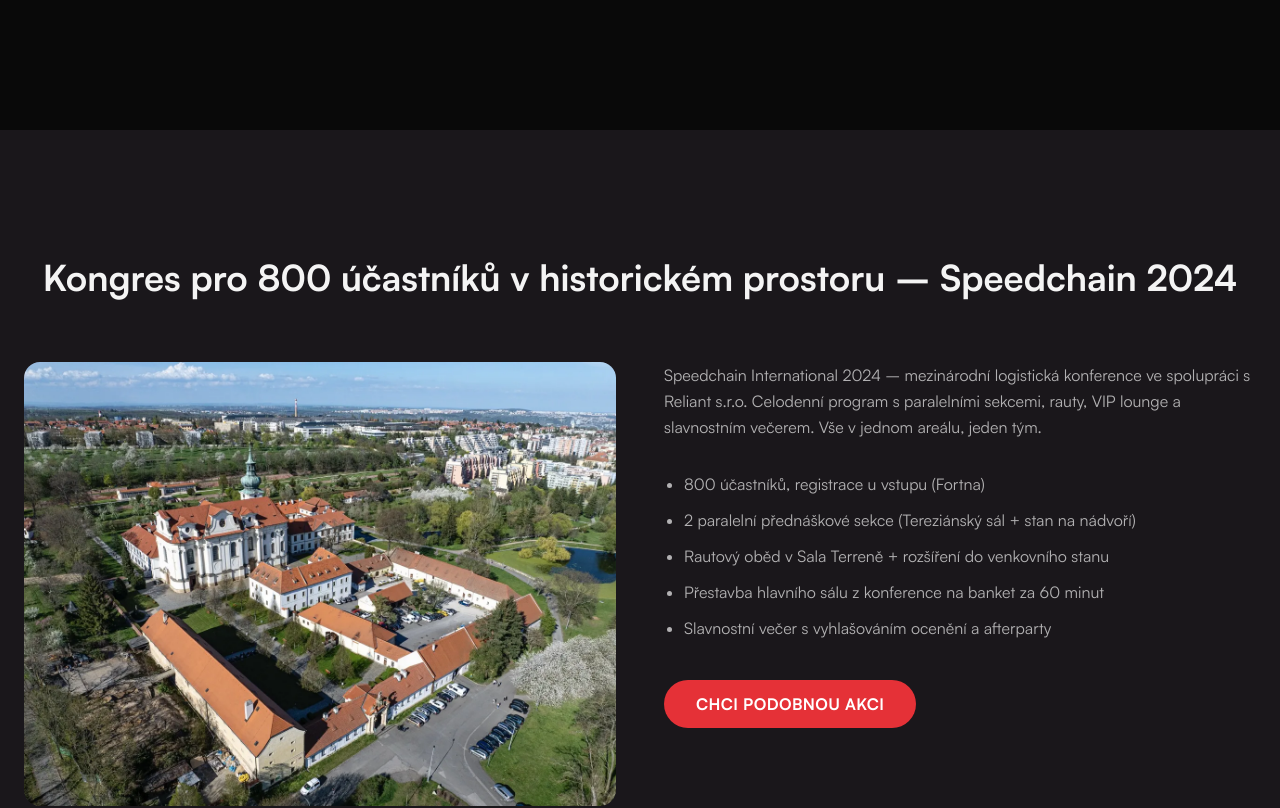
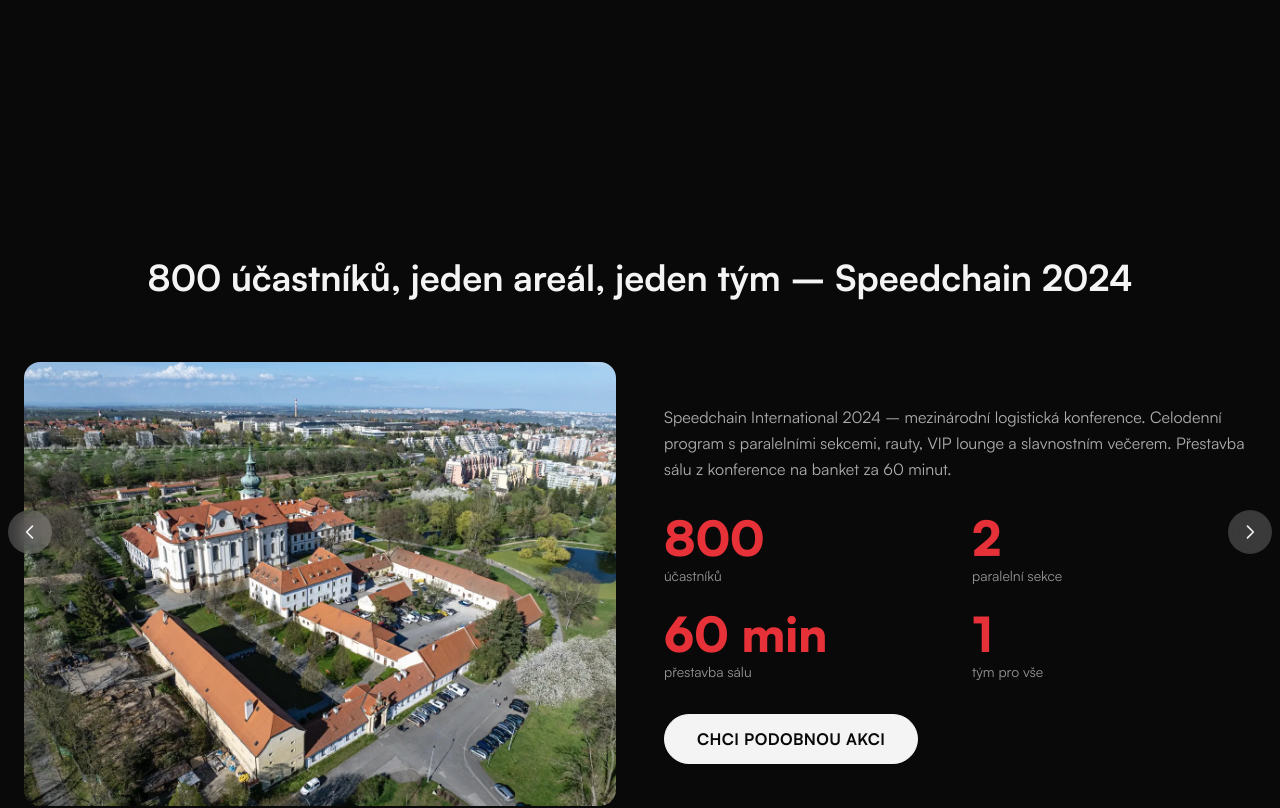
Before and after one commit to lsei27/brevnovevents, a Next.js app: page /firemni-eventy in a window 1280 px wide. Shown: the part 10502-11310 px from the top of the page. Built offline with nearby package versions, Linux system fonts and the light colour scheme.

Commit message:
feat: use homepage SocialProof carousel on corporate events page instead of static CaseStudy

```diff
--- a/src/app/firemni-eventy/page.tsx
+++ b/src/app/firemni-eventy/page.tsx
@@ -12,7 +12,7 @@
 import { PriceList } from "@/components/sections/firemni/PriceList";
 import { Upsell } from "@/components/sections/firemni/Upsell";
 import { ProcessExpanded } from "@/components/sections/firemni/ProcessExpanded";
-import { CaseStudy } from "@/components/sections/firemni/CaseStudy";
+import { SocialProof } from "@/components/sections/SocialProof";
 import { AgencyProgram } from "@/components/sections/firemni/AgencyProgram";
 import { FAQFiremni } from "@/components/sections/firemni/FAQFiremni";
 import { Location } from "@/components/sections/Location";
@@ -53,7 +53,7 @@
       <PriceList />
       <Upsell />
       <ProcessExpanded />
-      <CaseStudy />
+      <SocialProof />
       <AgencyProgram />
       <FAQFiremni />
       <Location />
--- a/src/components/sections/firemni/CaseStudy.tsx
+++ /dev/null
@@ -1,57 +0,0 @@
-import Image from "next/image";
-import { Button } from "@/components/ui/Button";
-
-const keyFacts = [
-  "800 účastníků, registrace u vstupu (Fortna)",
-  "2 paralelní přednáškové sekce (Tereziánský sál + stan na nádvoří)",
-  "Rautový oběd v Sala Terreně + rozšíření do venkovního stanu",
-  "Přestavba hlavního sálu z konference na banket za 60 minut",
-  "Slavnostní večer s vyhlašováním ocenění a afterparty",
-];
-
-export function CaseStudy() {
-  return (
-    <section className="bg-brand-black-alt py-20 md:py-32">
-      <div className="mx-auto max-w-7xl px-6">
-        <h2 className="text-center text-3xl font-bold md:text-4xl">
-          Kongres pro 800 účastníků v historickém prostoru – Speedchain 2024
-        </h2>
-
-        <div className="mt-16 grid items-start gap-12 md:grid-cols-2">
-          {/* Image */}
-          <div className="relative aspect-[4/3] overflow-hidden rounded-2xl">
-            <Image
-              src="/images/reference/dron-pohled-brevnovsky-klaster.webp"
-              alt="Břevnovský klášter – pohled z dronu na areál kongresu Speedchain 2024"
-              fill
-              className="object-cover"
-              sizes="(max-width: 768px) 100vw, 50vw"
-            />
-          </div>
-
-          {/* Text + stats */}
-          <div>
-            <p className="leading-relaxed text-brand-white/70">
-              Speedchain International 2024 – mezinárodní logistická konference
-              ve spolupráci s Reliant s.r.o. Celodenní program s paralelními
-              sekcemi, rauty, VIP lounge a slavnostním večerem. Vše v jednom
-              areálu, jeden tým.
-            </p>
-
-            <ul className="mt-8 list-disc space-y-3 pl-5 text-brand-white/70">
-              {keyFacts.map((fact) => (
-                <li key={fact}>{fact}</li>
-              ))}
-            </ul>
-
-            <div className="mt-10">
-              <Button href="#kontakt" variant="primary">
-                Chci podobnou akci
-              </Button>
-            </div>
-          </div>
-        </div>
-      </div>
-    </section>
-  );
-}
```
